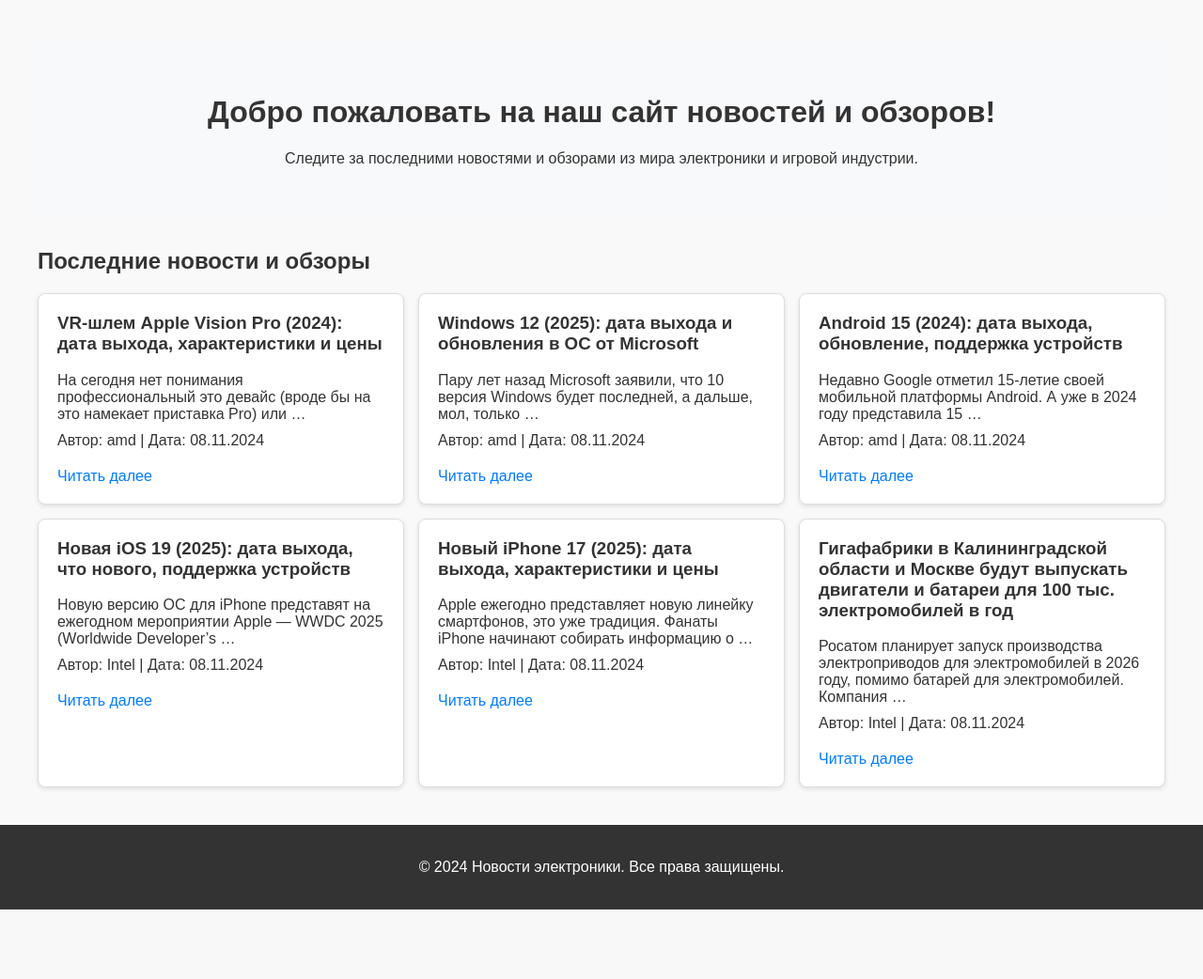
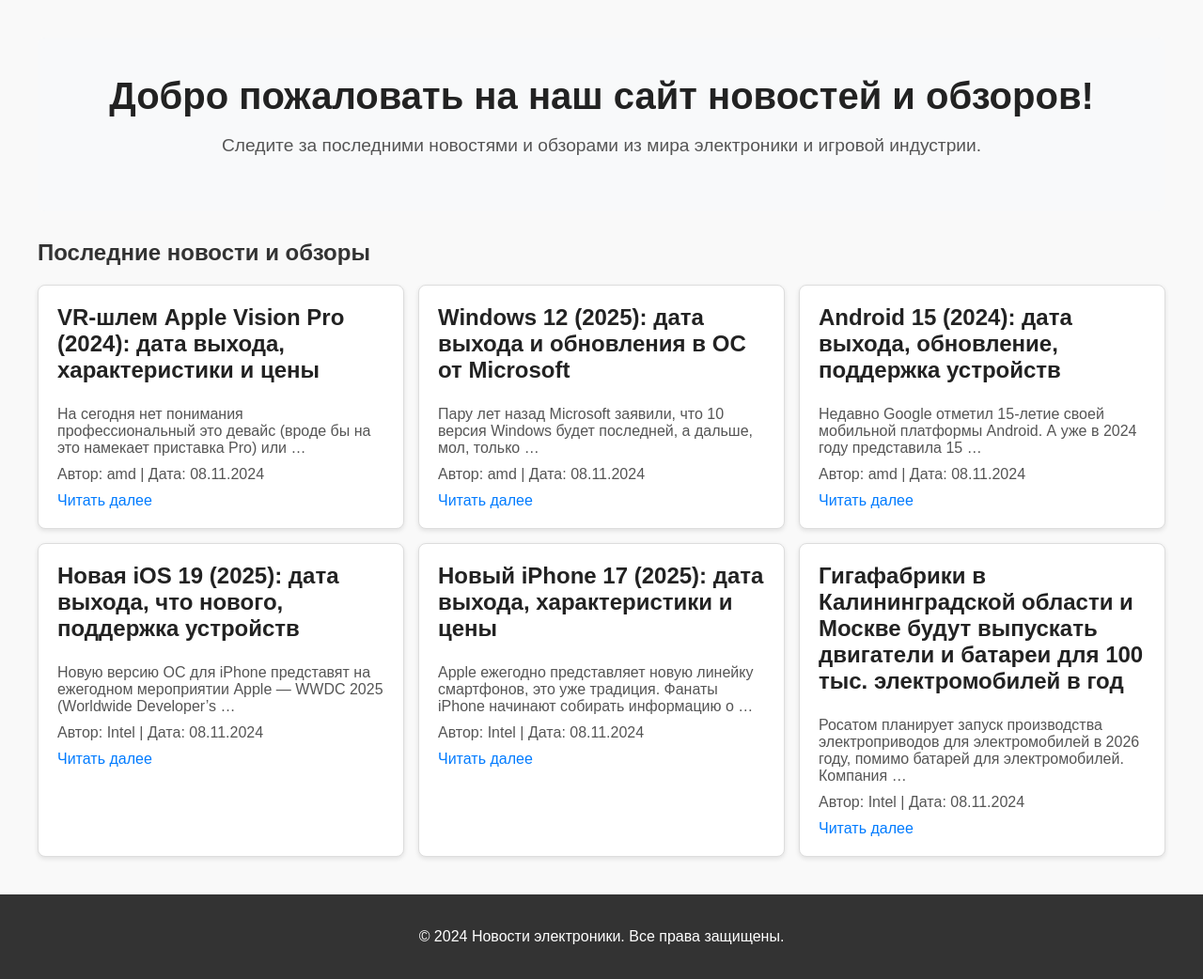
Before and after one commit to withoutfname/Web_Electronics_News, a Django app: page / in a window 1280 px wide. Shown: the part 74-1116 px from the top of the page at 94% size. Before the commit the page ends 1042 px from the top, so only its background shows below. Run offline with Django 5.2, Linux system fonts and the light colour scheme; data comes from the database, SQL or seed files in the repository; both versions use the stored data as it was after the commit.

Commit message:
продвинутый contrast

```diff
--- a/electronics_news/news/static/css/index.css
+++ b/electronics_news/news/static/css/index.css
@@ -7,10 +7,23 @@
 .banner {
     text-align: center;
     padding: 40px;
-    background-color: #f8f9fa;
+    background-color: #f8f9fa; /* Светло-серый фон */
     border-radius: 8px;
     margin-bottom: 20px;
+    color: #333; /* Темный текст */
 }
+
+.banner h1 {
+    font-size: 2.5em; /* Размер заголовка */
+    margin: 0 0 10px 0;
+    color: #222; /* Темный цвет для заголовка */
+}
+
+.banner p {
+    font-size: 1.2em;
+    color: #555; /* Средне-серый для описания */
+}
+
 
 .latest-content {
     margin-top: 30px;
@@ -29,20 +42,22 @@
     padding: 20px;
     flex: 1 1 300px;
     box-shadow: 0 2px 5px rgba(0, 0, 0, 0.1);
+    color: #333; /* Основной текст */
 }
 
 .content-card h3 {
     margin-top: 0;
+    font-size: 1.5em;
+    color: #222; /* Цвет заголовка */
 }
 
 .content-card p {
     margin: 10px 0;
+    color: #555; /* Описание */
 }
 
 .content-card a {
-    display: inline-block;
-    margin-top: 10px;
-    color: #007bff;
+    color: #007bff; /* Синий для ссылок */
     text-decoration: none;
 }
 
--- a/electronics_news/news/static/css/news.css
+++ b/electronics_news/news/static/css/news.css
@@ -1,3 +1,4 @@
+
 
 .content-container {
     max-width: 1200px;
@@ -18,7 +19,9 @@
 .news-card h3 {
     font-size: 1.5em;
     margin-bottom: 10px;
+    color: #222; /* Убедитесь, что цвет заголовка контрастирует с фоном */
 }
+
 
 .news-card .news-meta {
     font-size: 0.9em;
```
Also changed, not shown: electronics_news/news/static/css/profile.css (+8 -0 lines), electronics_news/db.sqlite3.
